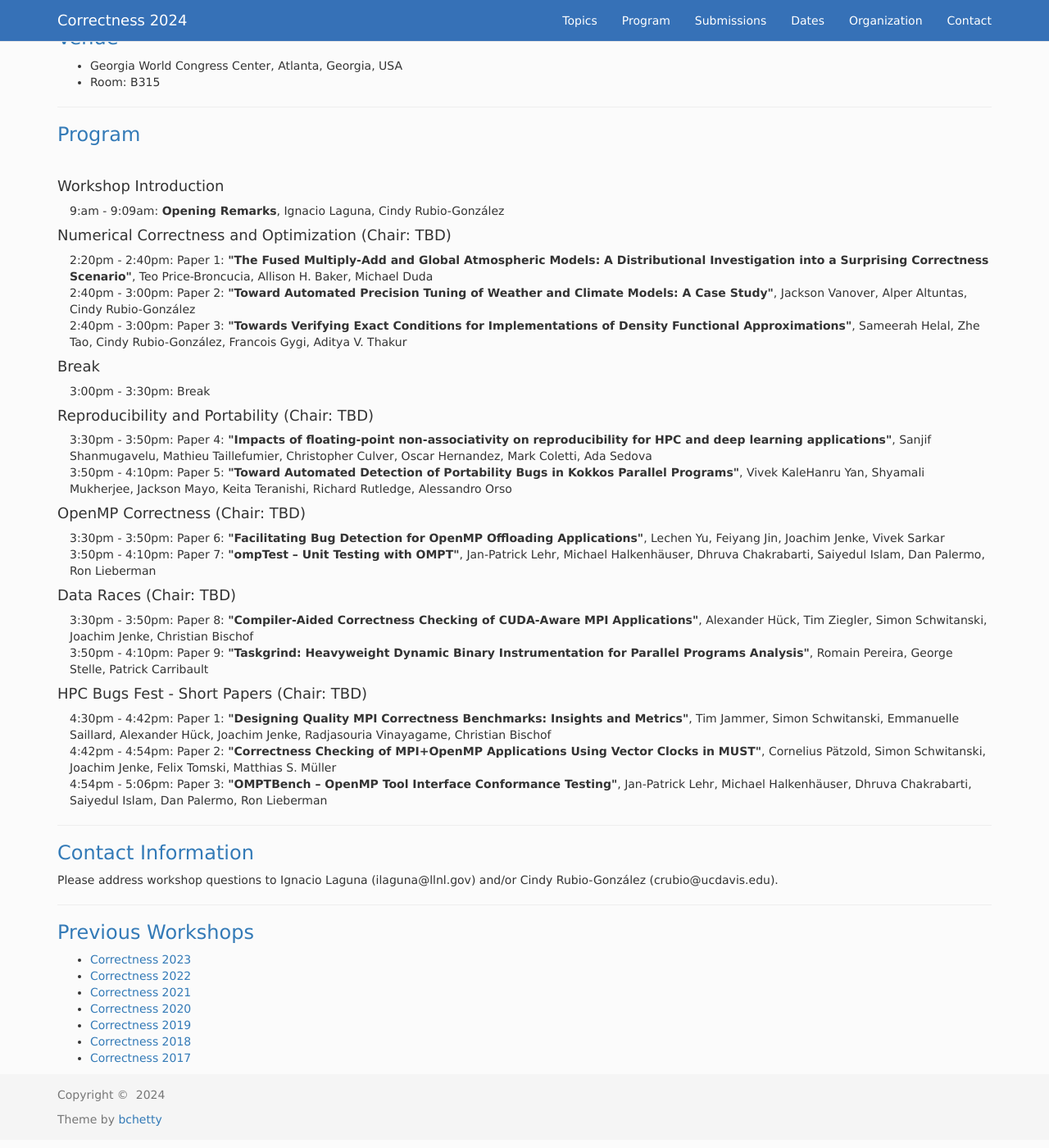
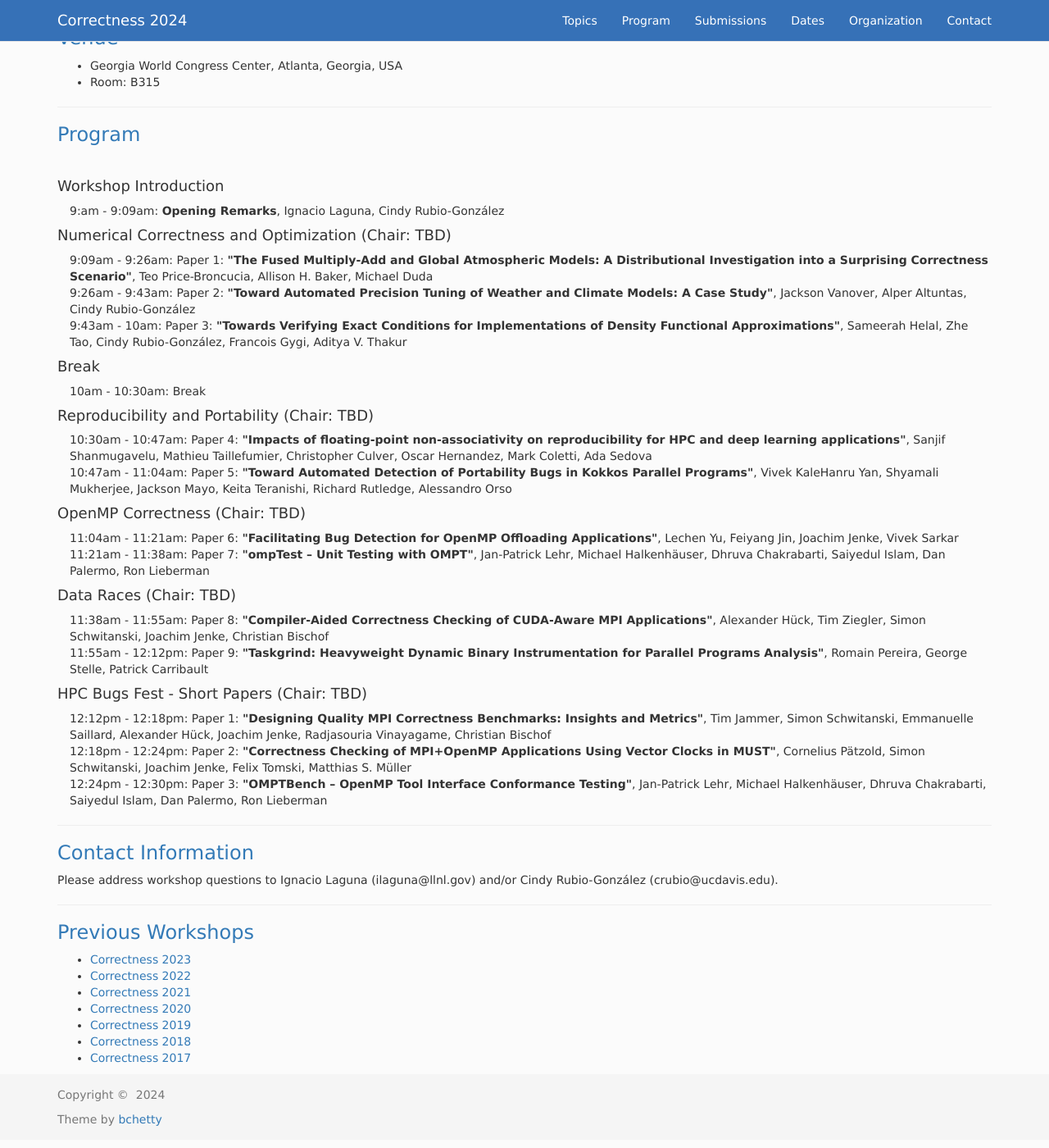
Before and after one commit to correctness-workshop/2024, a Jekyll site: the page built from index.md, in a window 1280 px wide and 1400 px high, scrolled down 2937 px. Shown: the whole window at 82% size. Built offline with Jekyll 4.4.1, drawn with Linux system fonts in a browser that asks for light colours; nearby versions of some CDN libraries; the list of posts is cut into pages by our own code.

Commit message:
Update index.md

```diff
--- a/index.md
+++ b/index.md
@@ -162,50 +162,50 @@ All time zones are AOE.
 
 #### Numerical Correctness and Optimization (Chair: TBD)
 <table>
-<tr><td width="15">  </td> <td>2:20pm - 2:40pm:  Paper 1:  <b>"The Fused Multiply-Add and Global Atmospheric Models: A Distributional Investigation into a Surprising Correctness Scenario"</b>, Teo Price-Broncucia, Allison H. Baker, Michael Duda </td> </tr>
+<tr><td width="15">  </td> <td>9:09am - 9:26am:  Paper 1:  <b>"The Fused Multiply-Add and Global Atmospheric Models: A Distributional Investigation into a Surprising Correctness Scenario"</b>, Teo Price-Broncucia, Allison H. Baker, Michael Duda </td> </tr>
 
-<tr><td width="15">  </td> <td>2:40pm - 3:00pm:  Paper 2: <b>"Toward Automated Precision Tuning of Weather and Climate Models: A Case Study"</b>, Jackson Vanover, Alper Altuntas, Cindy Rubio-González </td> </tr>
+<tr><td width="15">  </td> <td>9:26am - 9:43am:  Paper 2: <b>"Toward Automated Precision Tuning of Weather and Climate Models: A Case Study"</b>, Jackson Vanover, Alper Altuntas, Cindy Rubio-González </td> </tr>
 
-<tr><td width="15">  </td> <td>2:40pm - 3:00pm:  Paper 3: <b>"Towards Verifying Exact Conditions for Implementations of Density Functional Approximations"</b>, Sameerah Helal, Zhe Tao, Cindy Rubio-González, Francois Gygi, Aditya V. Thakur </td> </tr>
+<tr><td width="15">  </td> <td>9:43am - 10am:  Paper 3: <b>"Towards Verifying Exact Conditions for Implementations of Density Functional Approximations"</b>, Sameerah Helal, Zhe Tao, Cindy Rubio-González, Francois Gygi, Aditya V. Thakur </td> </tr>
 </table>
 
 #### Break
 <table>
-<tr><td width="15">  </td> <td> 3:00pm - 3:30pm:  Break </td> </tr>
+<tr><td width="15">  </td> <td> 10am - 10:30am:  Break </td> </tr>
 </table>
 
 #### Reproducibility and Portability (Chair: TBD)
 <table>
 
-<tr><td width="15">  </td> <td>3:30pm - 3:50pm:  Paper 4: <b>"Impacts of floating-point non-associativity on reproducibility for HPC and deep learning applications"</b>, Sanjif Shanmugavelu, Mathieu Taillefumier, Christopher Culver, Oscar Hernandez, Mark Coletti, Ada Sedova </td> </tr>
+<tr><td width="15">  </td> <td>10:30am - 10:47am:  Paper 4: <b>"Impacts of floating-point non-associativity on reproducibility for HPC and deep learning applications"</b>, Sanjif Shanmugavelu, Mathieu Taillefumier, Christopher Culver, Oscar Hernandez, Mark Coletti, Ada Sedova </td> </tr>
 
-<tr><td width="15">  </td> <td>3:50pm - 4:10pm:  Paper 5: <b>"Toward Automated Detection of Portability Bugs in Kokkos Parallel Programs"</b>, Vivek KaleHanru Yan, Shyamali Mukherjee, Jackson Mayo, Keita Teranishi, Richard Rutledge, Alessandro Orso </td> </tr>
+<tr><td width="15">  </td> <td>10:47am - 11:04am:  Paper 5: <b>"Toward Automated Detection of Portability Bugs in Kokkos Parallel Programs"</b>, Vivek KaleHanru Yan, Shyamali Mukherjee, Jackson Mayo, Keita Teranishi, Richard Rutledge, Alessandro Orso </td> </tr>
 </table>
 
 #### OpenMP Correctness (Chair: TBD)
 <table>
-<tr><td width="15">  </td> <td>3:30pm - 3:50pm:  Paper 6: <b>"Facilitating Bug Detection for OpenMP Offloading Applications"</b>, Lechen Yu, Feiyang Jin, Joachim Jenke, Vivek Sarkar</td> </tr>
+<tr><td width="15">  </td> <td>11:04am - 11:21am:  Paper 6: <b>"Facilitating Bug Detection for OpenMP Offloading Applications"</b>, Lechen Yu, Feiyang Jin, Joachim Jenke, Vivek Sarkar</td> </tr>
 
-<tr><td width="15">  </td> <td>3:50pm - 4:10pm:  Paper 7: <b>"ompTest – Unit Testing with OMPT"</b>, Jan-Patrick Lehr, Michael Halkenhäuser, Dhruva Chakrabarti, Saiyedul Islam, Dan Palermo, Ron Lieberman </td> </tr>
+<tr><td width="15">  </td> <td>11:21am - 11:38am:  Paper 7: <b>"ompTest – Unit Testing with OMPT"</b>, Jan-Patrick Lehr, Michael Halkenhäuser, Dhruva Chakrabarti, Saiyedul Islam, Dan Palermo, Ron Lieberman </td> </tr>
 </table>
 
 #### Data Races (Chair: TBD)
 <table>
-<tr><td width="15">  </td> <td>3:30pm - 3:50pm:  Paper 8: <b>"Compiler-Aided Correctness Checking of CUDA-Aware MPI Applications"</b>, Alexander Hück, Tim Ziegler, Simon Schwitanski, Joachim Jenke, Christian Bischof</td> </tr>
+<tr><td width="15">  </td> <td>11:38am - 11:55am:  Paper 8: <b>"Compiler-Aided Correctness Checking of CUDA-Aware MPI Applications"</b>, Alexander Hück, Tim Ziegler, Simon Schwitanski, Joachim Jenke, Christian Bischof</td> </tr>
 
-<tr><td width="15">  </td> <td>3:50pm - 4:10pm:  Paper 9: <b>"Taskgrind: Heavyweight Dynamic Binary Instrumentation for Parallel Programs Analysis"</b>, Romain Pereira, George Stelle, Patrick Carribault</td> </tr>
+<tr><td width="15">  </td> <td>11:55am - 12:12pm:  Paper 9: <b>"Taskgrind: Heavyweight Dynamic Binary Instrumentation for Parallel Programs Analysis"</b>, Romain Pereira, George Stelle, Patrick Carribault</td> </tr>
 </table>
 
 
 #### HPC Bugs Fest - Short Papers (Chair: TBD)
 <table>
-<tr><td width="15">  </td> <td>4:30pm - 4:42pm:  Paper 1: <b>"Designing Quality MPI Correctness Benchmarks: Insights and Metrics"</b>,
+<tr><td width="15">  </td> <td>12:12pm - 12:18pm:  Paper 1: <b>"Designing Quality MPI Correctness Benchmarks: Insights and Metrics"</b>,
        Tim Jammer, Simon Schwitanski, Emmanuelle Saillard, Alexander Hück, Joachim Jenke, Radjasouria Vinayagame, Christian Bischof</td> </tr>
 
-<tr><td width="15">  </td> <td>4:42pm - 4:54pm:  Paper 2: <b>"Correctness Checking of MPI+OpenMP Applications Using Vector Clocks in MUST"</b>,
+<tr><td width="15">  </td> <td>12:18pm - 12:24pm:  Paper 2: <b>"Correctness Checking of MPI+OpenMP Applications Using Vector Clocks in MUST"</b>,
       Cornelius Pätzold, Simon Schwitanski, Joachim Jenke, Felix Tomski, Matthias S. Müller</td> </tr>
 
-<tr><td width="15">  </td> <td>4:54pm - 5:06pm:  Paper 3: <b>"OMPTBench – OpenMP Tool Interface Conformance Testing"</b>,
+<tr><td width="15">  </td> <td>12:24pm - 12:30pm:  Paper 3: <b>"OMPTBench – OpenMP Tool Interface Conformance Testing"</b>,
       Jan-Patrick Lehr, Michael Halkenhäuser, Dhruva Chakrabarti, Saiyedul Islam, Dan Palermo, Ron Lieberman</td> </tr>
 </table>
 
```
